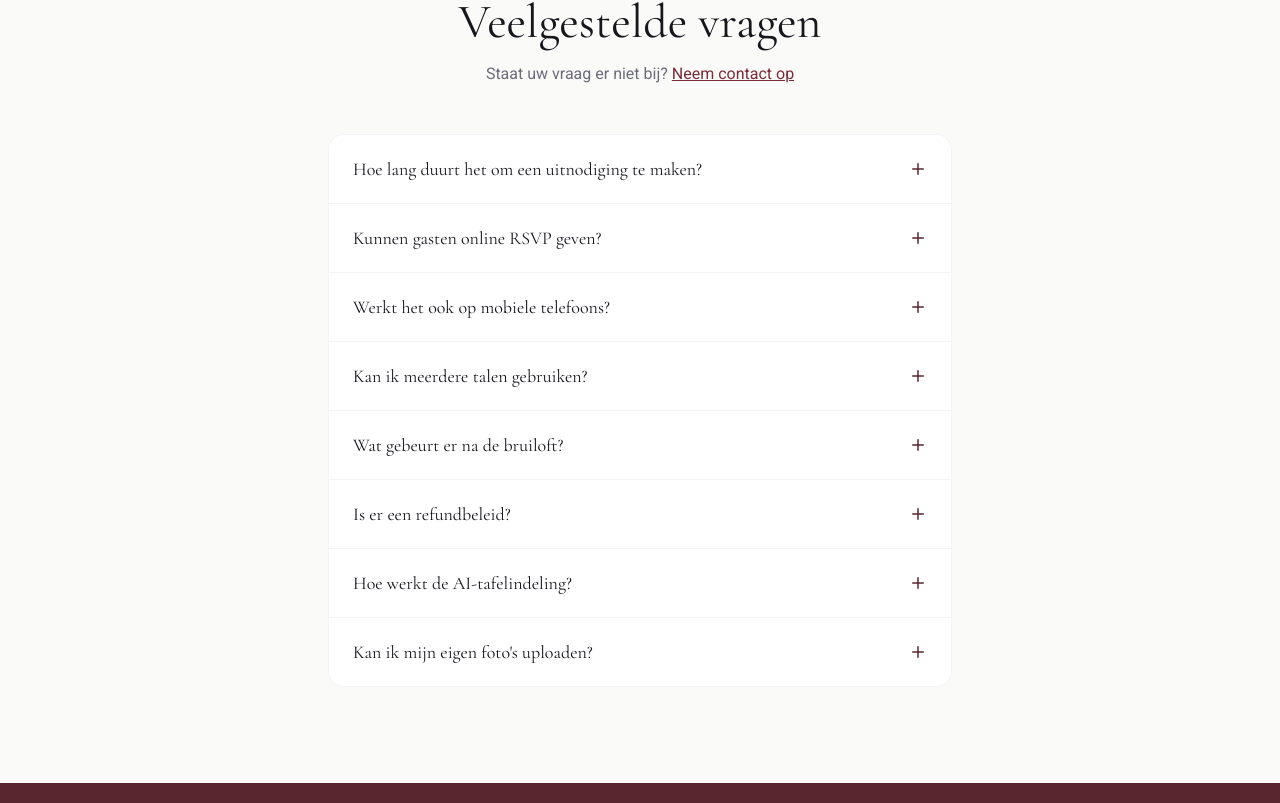
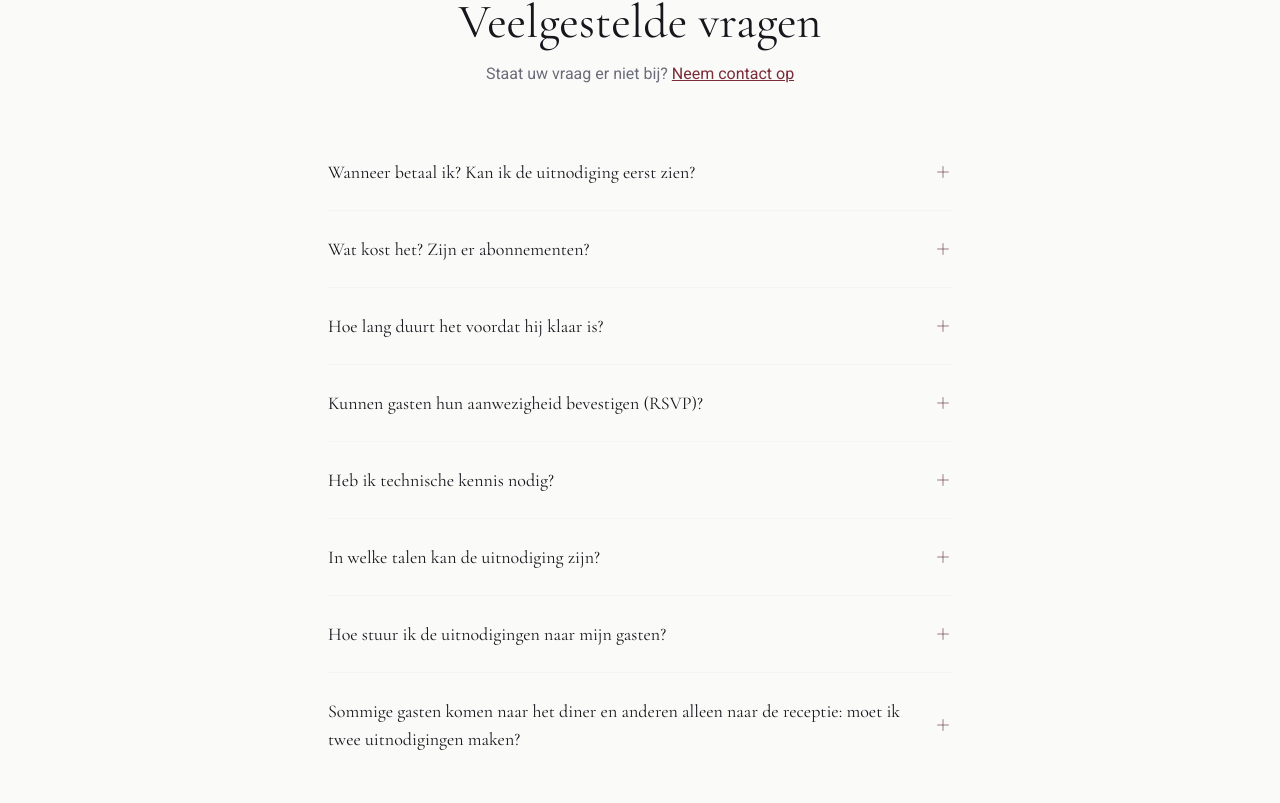
Before and after one commit to vowstudio1/casanomada-trouwkaarten, a Next.js app: page / in a window 1280 px wide. Shown: the part 6057-6860 px from the top of the page. Built offline with nearby package versions, Linux system fonts and the light colour scheme.

Commit message:
refactor: sponsalia-style FAQ questions and minimal accordion

```diff
--- a/components/FAQAccordion.tsx
+++ b/components/FAQAccordion.tsx
@@ -4,62 +4,40 @@ import { useState } from "react";
 import { Plus, Minus } from "lucide-react";
 
 const faqs = [
-  {
-    q: "Hoe lang duurt het om een uitnodiging te maken?",
-    a: "Met onze AI-assistent heeft u binnen 10 minuten een gepersonaliseerde uitnodiging klaar. Kies een sjabloon, voer uw details in en de AI doet de rest.",
-  },
-  {
-    q: "Kunnen gasten online RSVP geven?",
-    a: "Ja, elke uitnodiging bevat een ingebouwde RSVP-pagina. Gasten kunnen direct bevestigen, dieetwensen doorgeven en vragen stellen. U ziet alles real-time in uw dashboard.",
-  },
-  {
-    q: "Werkt het ook op mobiele telefoons?",
-    a: "Absoluut. Al onze uitnodigingen zijn volledig responsief en geoptimaliseerd voor mobiel. Ze zijn ook deelbaar via WhatsApp, e-mail en sociale media.",
-  },
-  {
-    q: "Kan ik meerdere talen gebruiken?",
-    a: "Ja, onze Premium- en Luxe-pakketten ondersteunen meertalige uitnodigingen. Gasten kunnen zelf de taal kiezen (NL, EN, FR, DE, ES en meer).",
-  },
-  {
-    q: "Wat gebeurt er na de bruiloft?",
-    a: "Uw uitnodigingspagina blijft 12 maanden actief. Daarna kunt u alle gegevens exporteren als PDF-geheugenboek. Uw herinneringen zijn veilig bij ons.",
-  },
-  {
-    q: "Is er een refundbeleid?",
-    a: "Wij bieden 14 dagen niet-goed-geld-terug garantie. Als u niet tevreden bent, retourneren wij het volledige bedrag zonder vragen.",
-  },
-  {
-    q: "Hoe werkt de AI-tafelindeling?",
-    a: "Voer uw gastenlijst in met hun relaties en voorkeuren. Onze AI analyseert de verbanden en genereert een optimale tafelindeling. U kunt daarna alles handmatig aanpassen.",
-  },
-  {
-    q: "Kan ik mijn eigen foto's uploaden?",
-    a: "Ja, alle pakketten bieden onbeperkte foto-uploads. U kunt uw eigen foto's integreren in het ontwerp, een gallerij toevoegen en een fotoboek voor gasten aanmaken.",
-  },
+  { q: "Wanneer betaal ik? Kan ik de uitnodiging eerst zien?", a: "Je maakt de uitnodiging zonder te betalen en zonder kaart: wat je ziet is de echte, afgewerkte uitnodiging, geen schets. Zolang hij niet gepubliceerd is, zien alleen jullie hem. Je betaalt €89, één keer, om hem te publiceren en zichtbaar te maken voor jullie gasten." },
+  { q: "Wat kost het? Zijn er abonnementen?", a: "€89, een eenmalige betaling om jullie uitnodiging te publiceren. Geen abonnementen en geen terugkerende kosten, met onbeperkte uitnodigingen — één voor elke gast." },
+  { q: "Hoe lang duurt het voordat hij klaar is?", a: "Een paar minuten. Kies een thema, vul jullie gegevens in en publiceer met één klik. Je kunt alles op elk moment aanpassen, ook na het publiceren." },
+  { q: "Kunnen gasten hun aanwezigheid bevestigen (RSVP)?", a: "Natuurlijk. Elke uitnodiging bevat het RSVP-formulier, de gastenlijst en de bevestigingen op één plek, zodat je altijd weet wie heeft gereageerd." },
+  { q: "Heb ik technische kennis nodig?", a: "Nee. De editor is voor iedereen gemaakt: je schrijft de teksten en het resultaat is meteen elegant en geoptimaliseerd voor smartphones." },
+  { q: "In welke talen kan de uitnodiging zijn?", a: "Elke gast ziet de uitnodiging automatisch in zijn eigen taal: je beheert één enkele uitnodiging en iedereen leest hem zoals hij wil." },
+  { q: "Hoe stuur ik de uitnodigingen naar mijn gasten?", a: "Deel de persoonlijke link van elke uitnodiging via WhatsApp, Instagram of waar je maar wilt — ook per e-mail of bericht. Geen drukwerk, geen portokosten." },
+  { q: "Sommige gasten komen naar het diner en anderen alleen naar de receptie: moet ik twee uitnodigingen maken?", a: "Nee, één is genoeg. Verdeel de bruiloft in momenten en kies wie waarvoor is uitgenodigd: iedere gast ziet op zijn eigen uitnodiging alleen de momenten waarvoor je hem hebt uitgenodigd." },
 ];
 
 export default function FAQAccordion() {
   const [open, setOpen] = useState<number | null>(null);
 
   return (
-    <div className="divide-y divide-gray-100 rounded-2xl border border-gray-100 overflow-hidden">
+    <div className="divide-y divide-gray-100">
       {faqs.map((faq, i) => (
-        <div key={i} className="bg-white">
+        <div key={i}>
           <button
             onClick={() => setOpen(open === i ? null : i)}
-            className="w-full flex items-center justify-between px-6 py-5 text-left hover:bg-cream transition-colors"
+            className="w-full flex items-center justify-between py-6 text-left group"
             aria-expanded={open === i}
           >
-            <span className="font-serif text-lg text-[#16161D] pr-4">{faq.q}</span>
-            <span className="shrink-0 text-brand-800">
+            <span className="font-serif text-lg text-[#16161D] pr-4 group-hover:text-brand-800 transition-colors">
+              {faq.q}
+            </span>
+            <span className="shrink-0 text-brand-800/40 group-hover:text-brand-800 transition-colors">
               {open === i ? <Minus size={18} /> : <Plus size={18} />}
             </span>
           </button>
           <div
             className="accordion-content"
-            style={{ maxHeight: open === i ? "400px" : "0", opacity: open === i ? 1 : 0 }}
+            style={{ maxHeight: open === i ? "500px" : "0", opacity: open === i ? 1 : 0 }}
           >
-            <p className="px-6 pb-5 text-text-muted leading-relaxed">{faq.a}</p>
+            <p className="pb-6 font-sans text-sm text-text-muted leading-relaxed">{faq.a}</p>
           </div>
         </div>
       ))}
```
